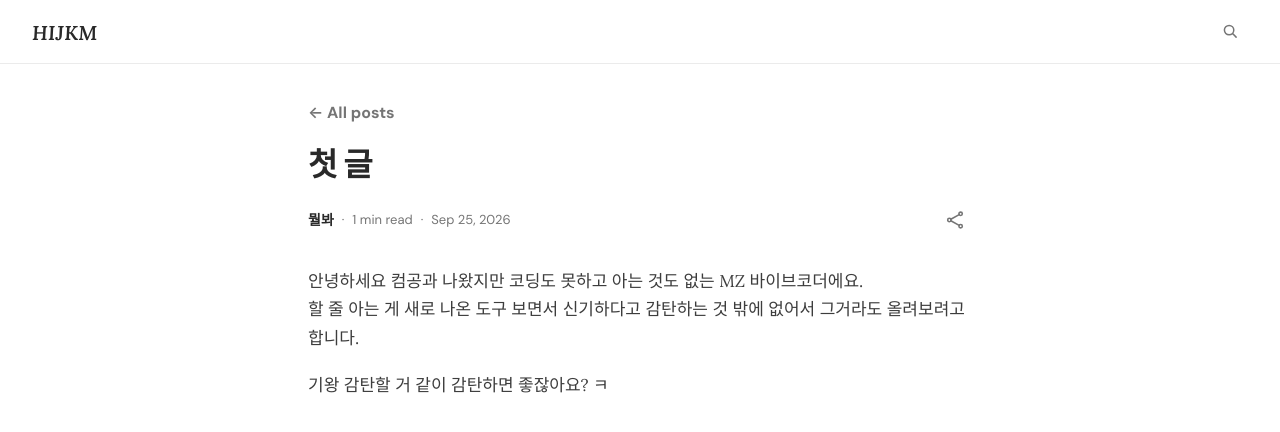
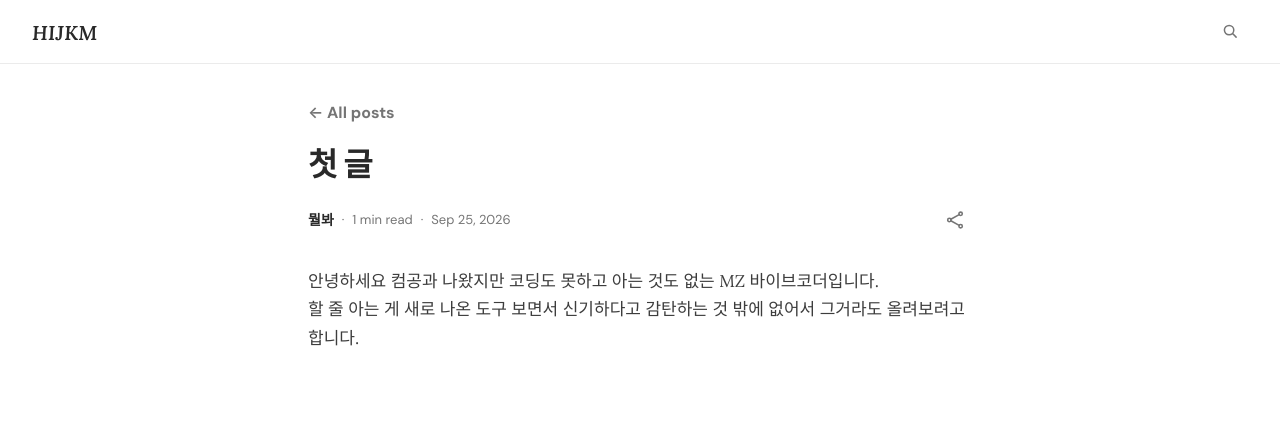
Before and after one commit to HIJKM/HIJKM.github.io, a Jekyll site: the page built from _posts/2026-09-25-첫-글.md, in a window 1280 px wide. Shown: the top 432 px of the page. Built offline with Jekyll 4.4.1, drawn with Linux system fonts in a browser that asks for light colours.

Commit message:
26.09.25. docs: 첫 글 문장 수정
맺음말을 입니다로 바꾸고 마지막 문장을 삭제한다.

```diff
--- a/_posts/2026-09-25-첫-글.md
+++ b/_posts/2026-09-25-첫-글.md
@@ -2,7 +2,5 @@
 title: 첫 글
 date: '2026-09-25 09:39:18 +0900'
 ---
-안녕하세요 컴공과 나왔지만 코딩도 못하고 아는 것도 없는 MZ 바이브코더에요.
+안녕하세요 컴공과 나왔지만 코딩도 못하고 아는 것도 없는 MZ 바이브코더입니다.
 할 줄 아는 게 새로 나온 도구 보면서 신기하다고 감탄하는 것 밖에 없어서 그거라도 올려보려고 합니다.
-
-기왕 감탄할 거 같이 감탄하면 좋잖아요? ㅋ
```
